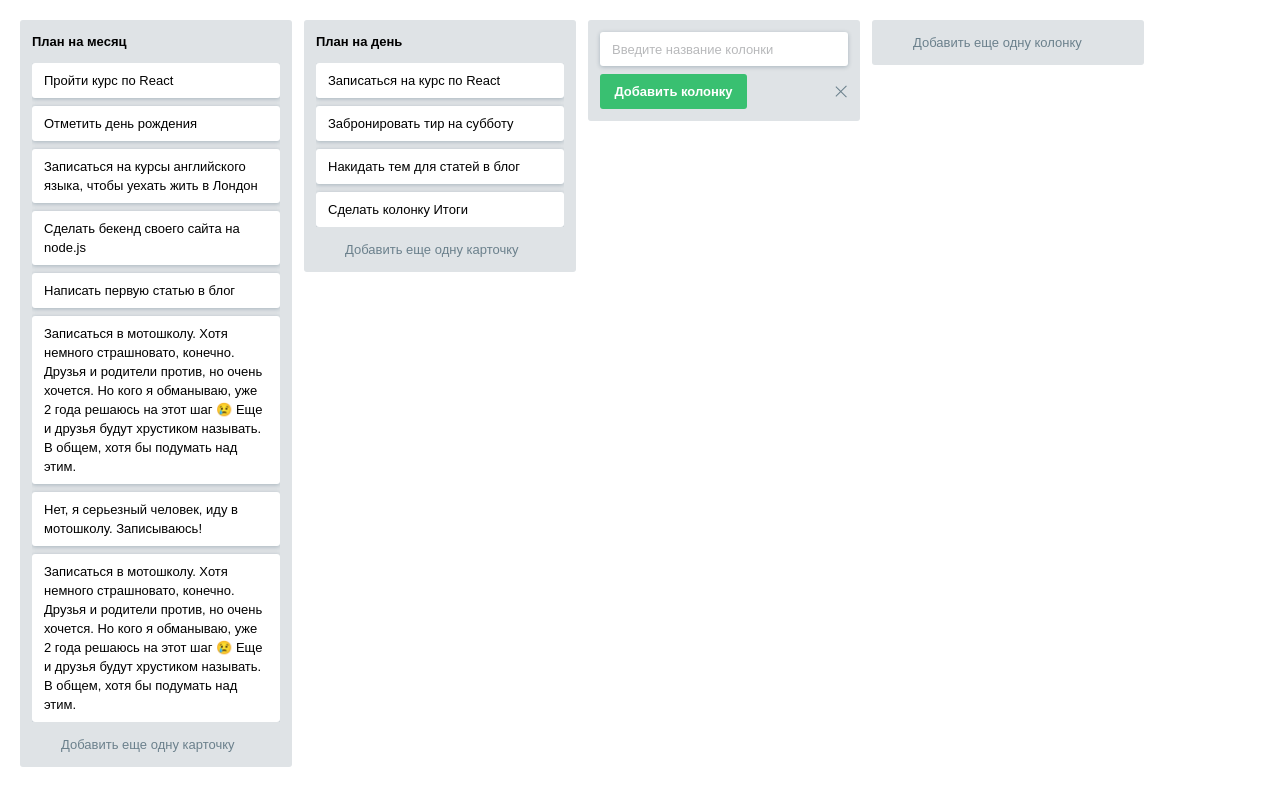
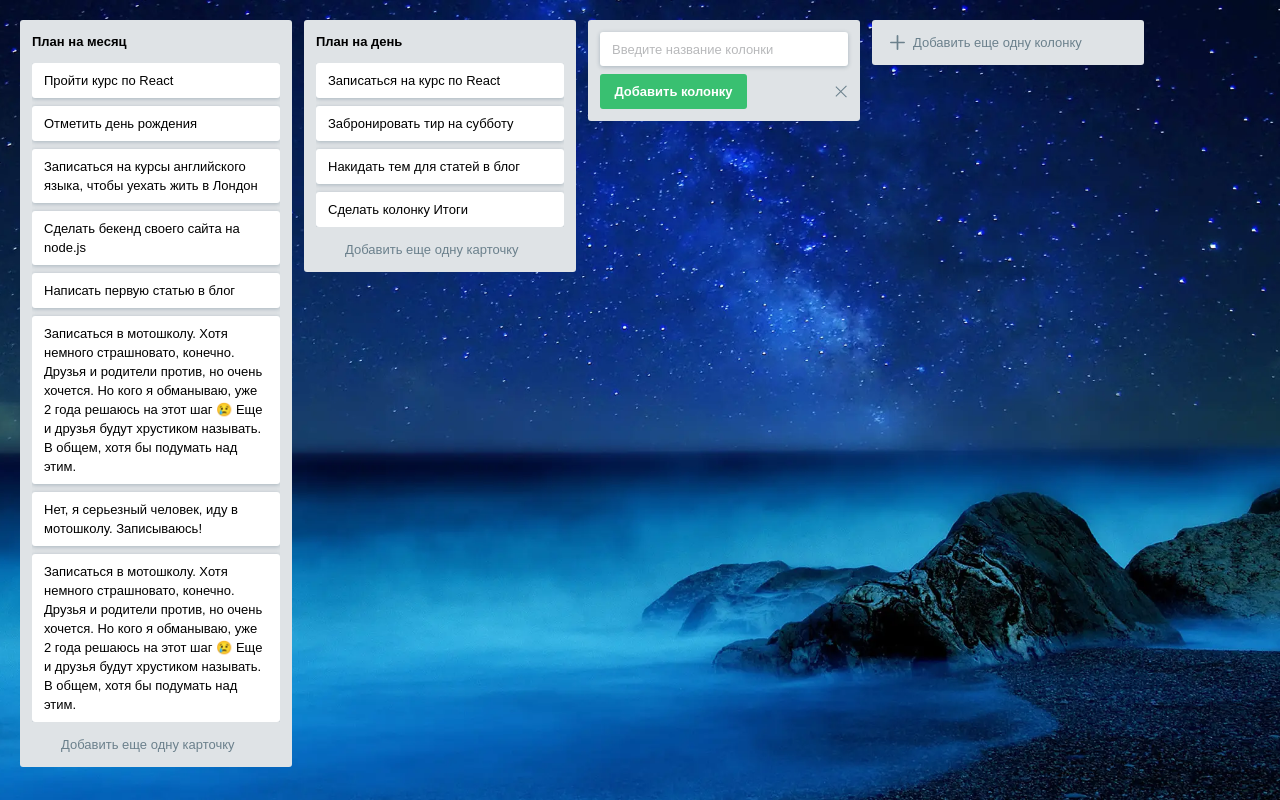
Before and after one commit to KnyazevMA/kanban-board, a website built with Vite: page index.html in a window 1280 px wide. Built offline with nearby package versions, Linux system fonts and the light colour scheme; files whose address does not match are found by name.

Commit message:
fix links images and icons

```diff
--- a/index.html
+++ b/index.html
@@ -112,7 +112,7 @@
     <li class="column-list__item">
       <button class="btn btn--add-transparent" type="button">
         <svg class="btn__icon" width="15" height="15" aria-hidden="true">
-          <use xlink:href="./dist/images/sprite.svg#icon-plus"></use>
+          <use xlink:href="/images/sprite.svg#add-icon"></use>
         </svg>
         <p class="btn__text">Добавить еще одну колонку</p>
       </button>
```
Also changed, not shown: public/images/background/background@2x.webp (added), public/images/icon/add-icon.svg (added), public/images/sprite.svg (added), 1 other file.
